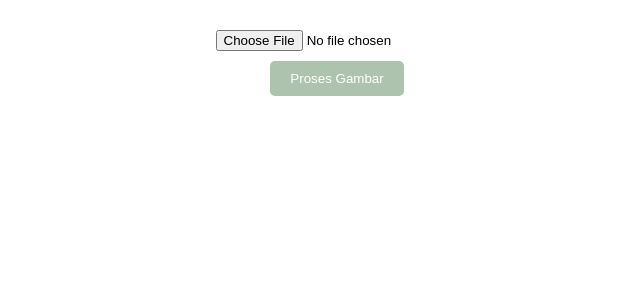
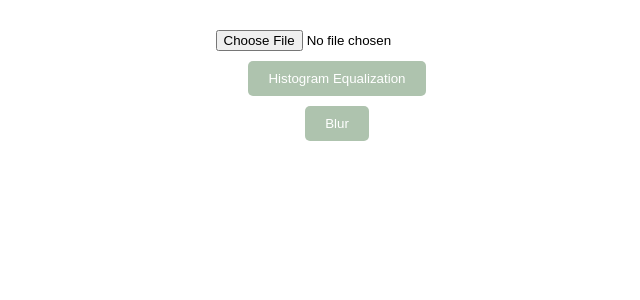
Before and after one commit to lthfaannisa/RAN-ImgProcessing, a Flask app: page / in a window 1280 px wide. Shown: the part 150-450 px from the top of the page, without its empty margins (298-938 px from the left). Run offline with Flask 3, Linux system fonts and the light colour scheme.

Commit message:
feat: add blur image

```diff
--- a/main.py
+++ b/main.py
@@ -3,6 +3,8 @@ from werkzeug.utils import secure_filename
 import os
 import matplotlib.pyplot as plt
 import cv2
+from histoEqual import calculate_histogram, save_histogram_image, equalize_image
+from blur import apply_blur
 
 app = Flask(__name__)
 
@@ -18,63 +20,39 @@ def upload_file():
         file.save(os.path.join(app.config['UPLOAD'], filename))
         img_path = os.path.join(app.config['UPLOAD'], filename)
 
-        # Membaca gambar dengan OpenCV
-        img = cv2.imread(img_path)
+        if 'equalize' in request.form:  # Tombol "Histogram Equalization" ditekan
+            # Menghitung histogram
+            hist_r, hist_g, hist_b = calculate_histogram(img_path)
 
-        # Menghitung histogram untuk masing-masing saluran (R, G, B)
-        hist_r = cv2.calcHist([img], [0], None, [256], [0, 256])
-        hist_g = cv2.calcHist([img], [1], None, [256], [0, 256])
-        hist_b = cv2.calcHist([img], [2], None, [256], [0, 256])
+            # Simpan histogram sebagai gambar PNG
+            hist_image_path = os.path.join(app.config['UPLOAD'], 'histogram.png')
+            save_histogram_image(hist_r, hist_g, hist_b, hist_image_path)
 
-        # Normalisasi histogram
-        hist_r /= hist_r.sum()
-        hist_g /= hist_g.sum()
-        hist_b /= hist_b.sum()
+            # Equalisasi histogram
+            img_equalized = equalize_image(img_path)
 
-        # Simpan histogram sebagai gambar PNG
-        hist_image_path = os.path.join(app.config['UPLOAD'], 'histogram.png')
-        plt.figure()
-        plt.title("RGB Histogram")
-        plt.xlabel("Value")
-        plt.ylabel("Frequency")
-        plt.plot(hist_r, color='red', label='Red')
-        plt.plot(hist_g, color='green', label='Green')
-        plt.plot(hist_b, color='blue', label='Blue')
-        plt.legend()
-        plt.savefig(hist_image_path)
+            # Menyimpan gambar hasil equalisasi ke folder "static/uploads"
+            equalized_image_path = os.path.join('static', 'uploads', 'img-equalized.jpg')
+            cv2.imwrite(equalized_image_path, img_equalized)
 
-        # Hasil equalisasi
-        img_equalized = cv2.cvtColor(img, cv2.COLOR_BGR2YCrCb)  # Ubah ke ruang warna YCrCb
-        img_equalized[:, :, 0] = cv2.equalizeHist(img_equalized[:, :, 0])  # Equalisasi komponen Y (luminance)
-        img_equalized = cv2.cvtColor(img_equalized, cv2.COLOR_YCrCb2BGR)  # Kembalikan ke ruang warna BGR
+            # Menghitung histogram untuk gambar yang sudah diequalisasi
+            hist_equalized_r, hist_equalized_g, hist_equalized_b = calculate_histogram(equalized_image_path)
 
-        # Menyimpan gambar hasil equalisasi ke folder "static/uploads"
-        equalized_image_path = os.path.join('static', 'uploads', 'img-equalized.jpg')
-        cv2.imwrite(equalized_image_path, img_equalized)
+            # Simpan histogram hasil equalisasi sebagai gambar PNG
+            hist_equalized_image_path = os.path.join(app.config['UPLOAD'], 'histogram_equalized.png')
+            save_histogram_image(hist_equalized_r, hist_equalized_g, hist_equalized_b, hist_equalized_image_path)
 
-        # Menghitung histogram untuk gambar yang sudah diequalisasi
-        hist_equalized_r = cv2.calcHist([img_equalized], [0], None, [256], [0, 256])
-        hist_equalized_g = cv2.calcHist([img_equalized], [1], None, [256], [0, 256])
-        hist_equalized_b = cv2.calcHist([img_equalized], [2], None, [256], [0, 256])
+            return render_template('index.html', img=img_path, img2=equalized_image_path, histogram=hist_image_path, histogram2=hist_equalized_image_path)
 
-        # Normalisasi histogram
-        hist_equalized_r /= hist_equalized_r.sum()
-        hist_equalized_g /= hist_equalized_g.sum()
-        hist_equalized_b /= hist_equalized_b.sum()
+        elif 'blur' in request.form:  # Tombol "Blur" ditekan
+            # Efek blur
+            img_blurred = apply_blur(img_path)  # Menggunakan pengaturan default
 
-        # Simpan histogram hasil equalisasi sebagai gambar PNG
-        hist_equalized_image_path = os.path.join(app.config['UPLOAD'], 'histogram_equalized.png')
-        plt.figure()
-        plt.title("RGB Histogram (Equalized)")
-        plt.xlabel("Value")
-        plt.ylabel("Frequency")
-        plt.plot(hist_equalized_r, color='red', label='Red')
-        plt.plot(hist_equalized_g, color='green', label='Green')
-        plt.plot(hist_equalized_b, color='blue', label='Blue')
-        plt.legend()
-        plt.savefig(hist_equalized_image_path)
+            # Menyimpan gambar hasil blur ke folder "static/uploads"
+            blurred_image_path = os.path.join('static', 'uploads', 'img-blurred.jpg')
+            cv2.imwrite(blurred_image_path, img_blurred)
 
-        return render_template('index.html', img=img_path, img2=equalized_image_path, histogram=hist_image_path, histogram2=hist_equalized_image_path)
+            return render_template('index.html', img=img_path, img2=blurred_image_path)
 
     return render_template('index.html')
 
--- a/templates/index.html
+++ b/templates/index.html
@@ -16,20 +16,22 @@
     <!-- Container untuk form -->
     <div class="form-container">
         <!-- Menggunakan div untuk mengelompokkan tombol-tombol -->
-        <!-- Container untuk form -->
-        <!-- Container untuk form -->
         <div class="form-container">
             <form action="{{ url_for('upload_file') }}" enctype="multipart/form-data" method="POST">
                 <input name="img" id="file-input" type="file" />
                 <!-- Pesan "Tidak ada berkas dipilih" -->
                 <p id="no-file-selected">Tidak ada berkas dipilih</p>
-                <!-- Tombol "Telusuri" -->
+                <!-- Tombol "Histogram Equalization" -->
                 <div>
-                    <button type="submit" id="browse-button">Proses Gambar</button>
+                    <button type="submit" name="equalize" value="1" id="equalize-button">Histogram Equalization</button>
+                </div>
+                <!-- Tombol "Blur" -->
+                <div>
+                    <button type="submit" name="blur" value="1" id="blur-button">Blur</button>
                 </div>
             </form>
+        </div>
 
-        </div>
 
         <!-- Container untuk gambar dan teks -->
         <div class="container">
@@ -73,8 +75,6 @@
             </div>
         </div>
 
-
-
 </body>
 
 </html>
```
Also changed, not shown: blur.py (added, +10 -0 lines), histoEqual.py (added, +41 -0 lines).
